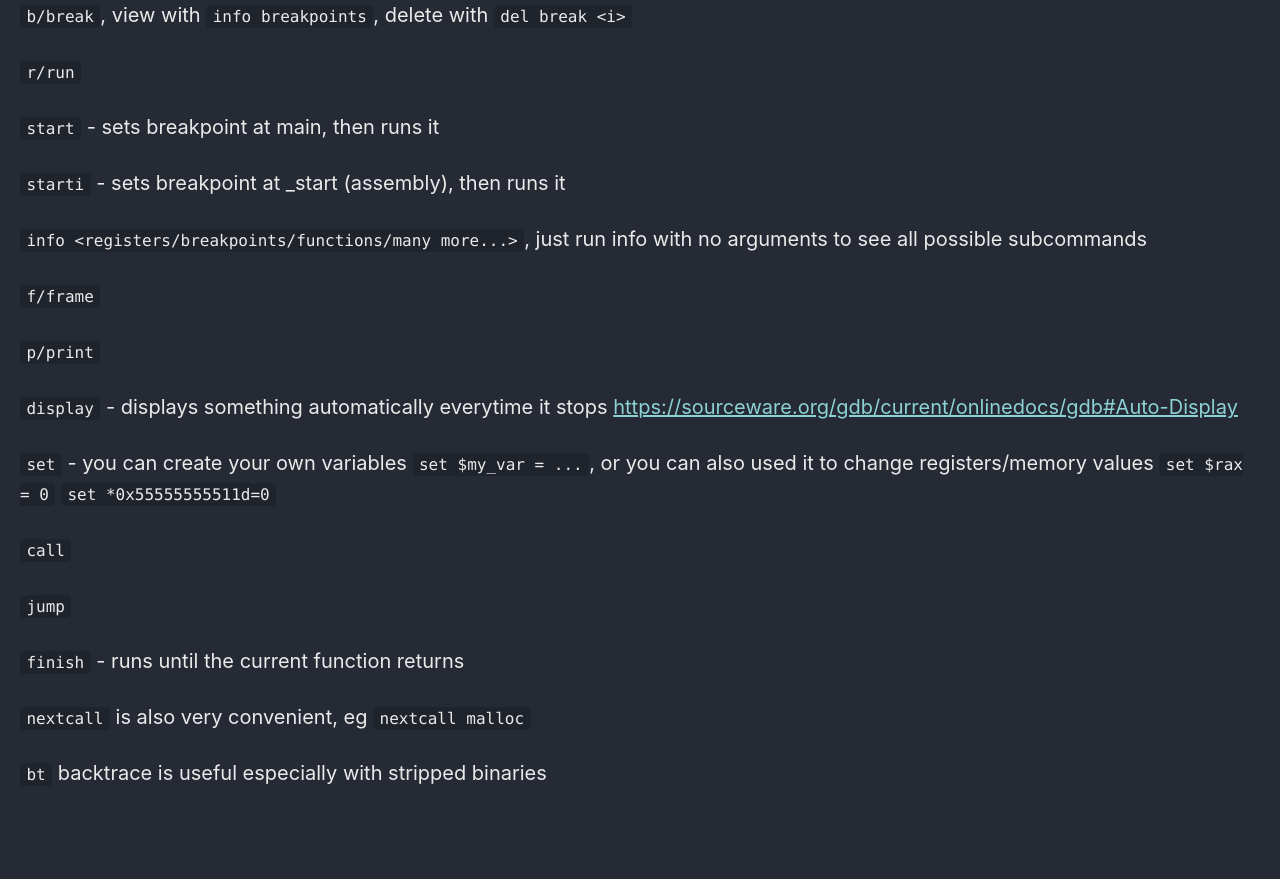
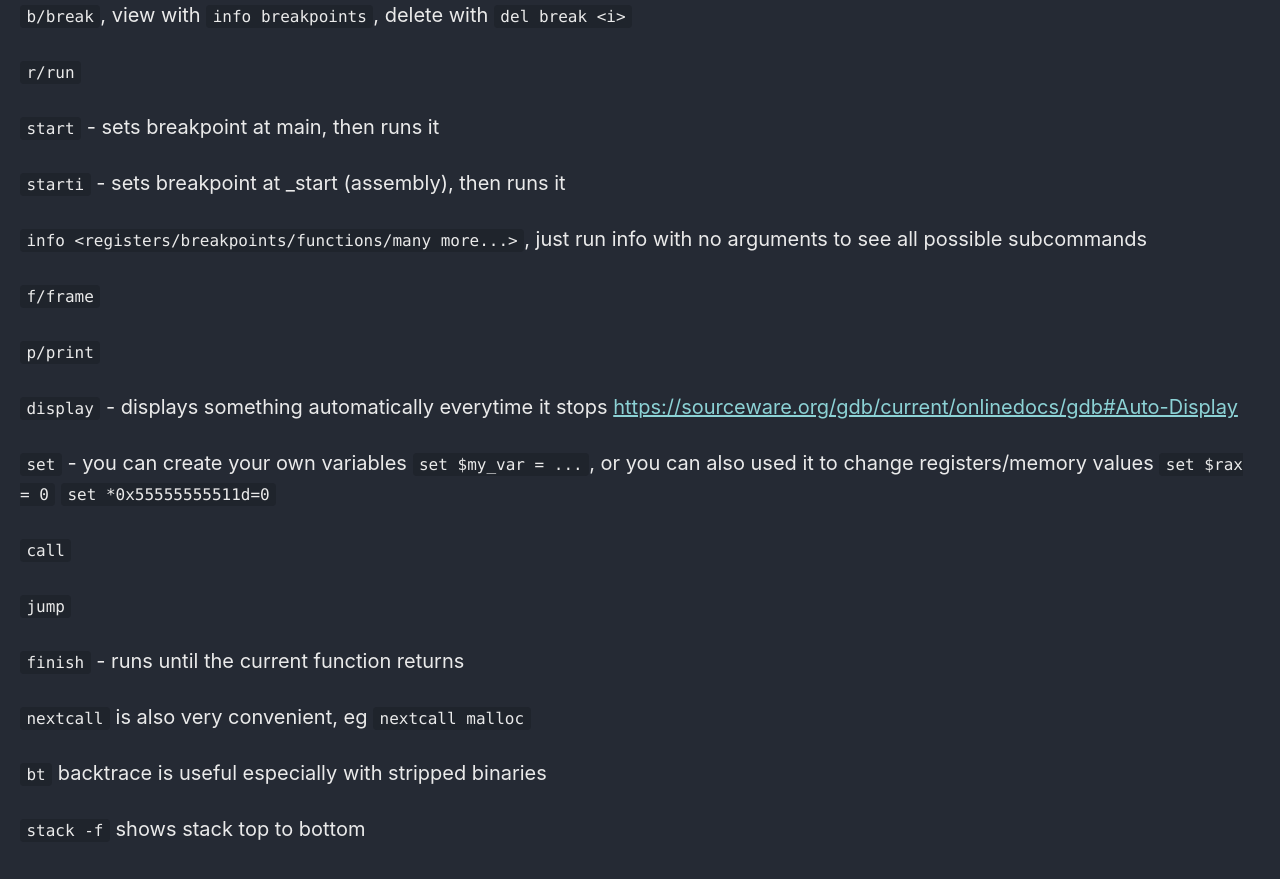
Before and after one commit to Connor-McCartney/Connor-McCartney.github.io, a Jekyll site: the page built from _pages/misc/gdb.md, in a window 1280 px wide and 900 px high, scrolled down 1553 px. Shown: the top 879 px of the window. Built offline with Jekyll 4.4.1, drawn with Linux system fonts in a browser that asks for light colours; cached includes are drawn as plain includes; before the commit the page ends 2397 px from its top, so only the background shows below that.

Commit message:
Update gdb.md

```diff
--- a/_pages/misc/gdb.md
+++ b/_pages/misc/gdb.md
@@ -94,3 +94,6 @@ n -  number of elements
 
 
 `bt` backtrace is useful especially with stripped binaries
+
+
+`stack -f` shows stack top to bottom
```
